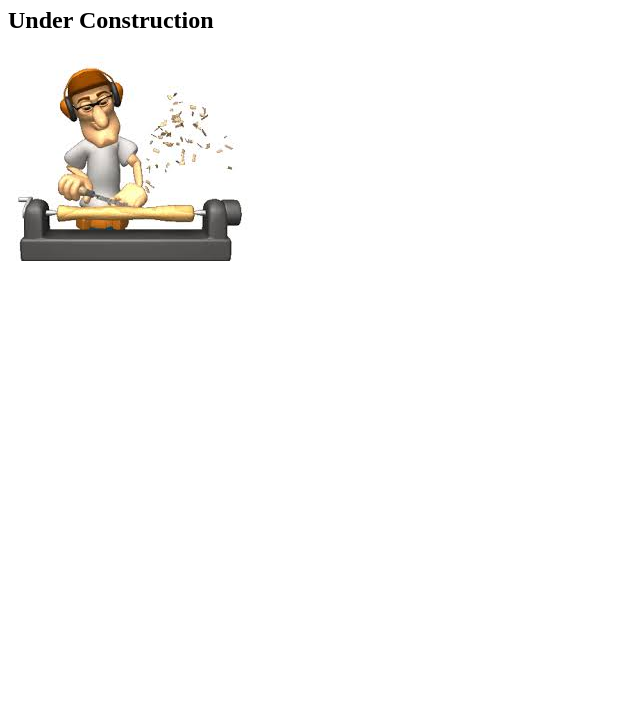
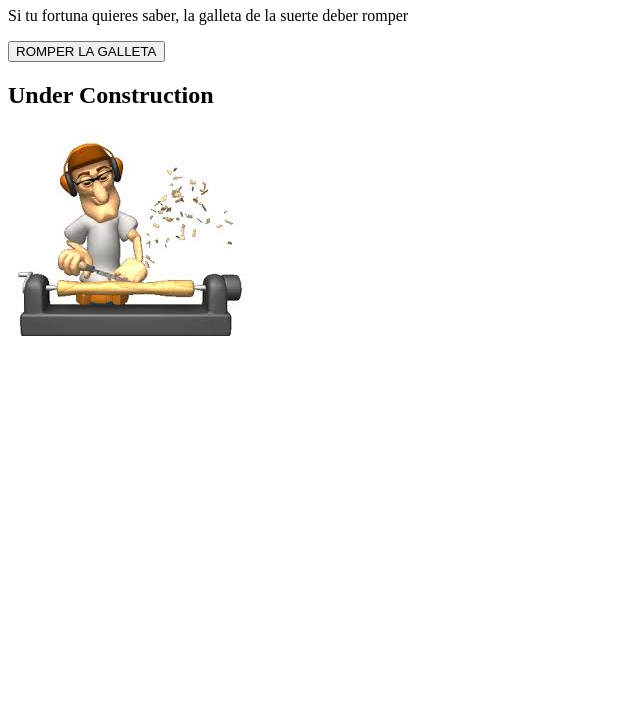
Before and after one commit to equipointer/lab02-static-server, a website: page static/index.html in a window 1280 px wide. Shown: the part 73-800 px from the top of the page, without its empty margins (0-640 px from the left). Drawn offline with nearby package versions, Linux system fonts and the light colour scheme; some packages are replaced by stand-ins of ours; a script that the page names is missing.

```diff
--- a/bower.json
+++ b/bower.json
@@ -21,6 +21,7 @@
     "tests"
   ],
   "dependencies": {
-    "sweetalert": "^1.1.3"
+    "sweetalert": "^1.1.3",
+    "jquery": "^3.1.0"
   }
 }
--- a/internals/handlers.js
+++ b/internals/handlers.js
@@ -21,6 +21,7 @@
     },
     //estamos llamando otra function
     "/getfortune": function (req, res){
+        console.log("<Se solicita fortuna...>");
    /*     //Contestar con un json, y se obtiene mensaje de la forma
         var fortunePaper = {
             "mensaje":
--- a/static/index.html
+++ b/static/index.html
@@ -10,12 +10,18 @@
 <body>
     <!--Contenido-->
     <h1>Fortune Cookie</h1>
+    <div id="title">
+    <p>Si tu fortuna quieres saber, la galleta de la suerte deber romper</p>
+    </div>
+    <div id="cookie"><button onclick="getFortuneFromServer()">ROMPER LA GALLETA</button></div>
     <h2>Under Construction</h2>
     <div id="status">
         <img src="./img/under.jpg" alt="En construccion">
         </div>
         <!--Seccion de Scripts-->
+        <script src="./vendor/jquery/dist/jquery.js"></script>
         <script src="./vendor/sweetalert/dist/sweetalert.min.js"></script>
+        <script src="./js/site.js"></script>
 
 </body>
 
--- /dev/null
+++ b/static/js/site.js
@@ -0,0 +1,16 @@
+function getFortuneFromServer() {
+    //Realizando la solicitud get de AJAX
+    $.get("/getfortune", function (data, status) {
+        console.log(">" + typeof (data));
+        console.log(">Estatus de respuesta:" + status);
+        //alert(data.mensaje);
+        swal({
+            title: "¡Tu Fortuna!",
+            text: data.mensjae,
+            imageUrl:  "img/Good.png"
+        })
+    });
+    // esto aparecera en la consola del cliente no en la del servidor
+
+    //alert("¡Esta es tu fortuna!");
+}
```
Also changed, not shown: static/img/Good.png (added).
